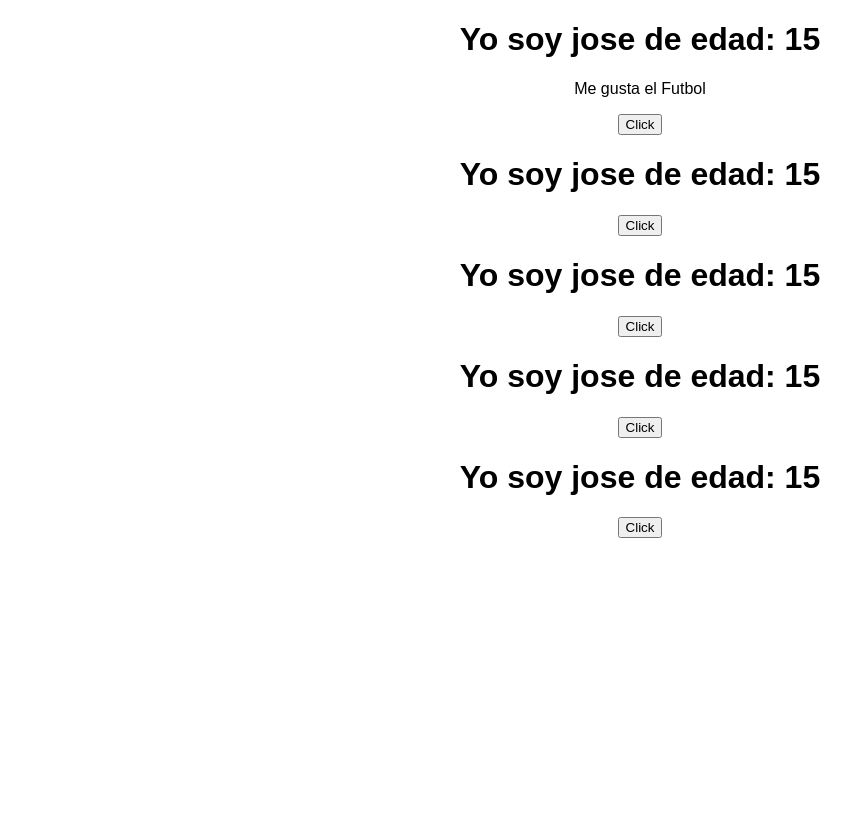
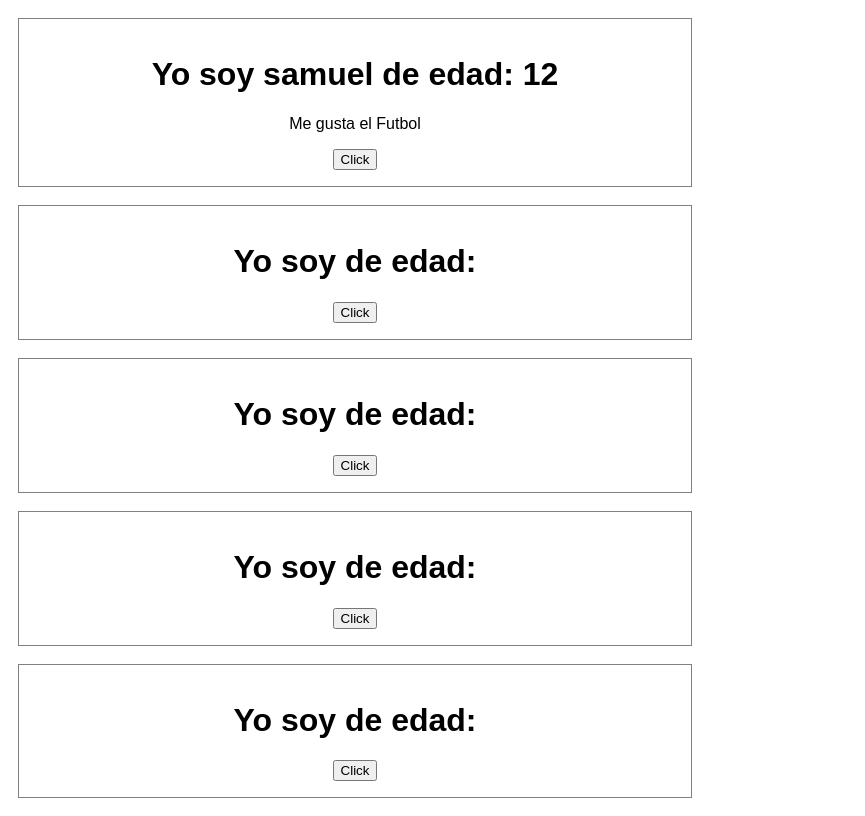
Before and after one commit to android-sos/react-udemy, a React (Create React App) app: page / in a window 1280 px wide. Shown: the whole page, without its empty margins (0-865 px from the left). Built offline with nearby package versions, Linux system fonts and the light colour scheme.

Commit message:
chore(): class 08

```diff
--- a/src/App.js
+++ b/src/App.js
@@ -1,15 +1,24 @@
 import React, { Component } from 'react';
 
-import Person from './class07/Person'
+import Person from './class09/Person'
 import './App.css';
 
 class App extends Component {
+  state = {
+    name:''
+  }
+  changeName = () => {
+    this.setState({name:'DDDD'});
+    console.log('sasas');
+  }
+
   render() {
+
     return (
       <div className="App">
 
         <Person name='samuel' age='12'>Me gusta el Futbol</Person>
-        <Person/>
+        <Person name={this.state.name} onClick = { this.changeName} />
         <Person/>
         <Person/>
         <Person/>
--- /dev/null
+++ b/src/class08/Person.js
@@ -0,0 +1,33 @@
+import React, {Component} from 'react'
+// Que son los eventos
+// Evento Click() y muta el stado
+
+class Person extends Component {
+    state = {
+        person: {
+            name:'jose',
+            age: 15
+        }
+    }
+
+    pesonOnClick = (name) => {
+        this.setState ({person: {
+            name: name,
+            age: 21
+        }});
+    }
+
+    render () {
+        return (
+            <div>
+                <h1>Yo soy {this.props.name } de edad: { this.props.age}</h1>
+                 <p>{this.props.children}</p>
+                 <button onClick={this.pesonOnClick.bind(this, 'xxxxx')}>Click</button>
+                 <button onClick={()=>this.pesonOnClick('yyyy')}>Click</button>
+                 <button onClick={()=> this.props.onClick() }>Click</button>
+            </div>
+        )
+    }
+}
+
+export default Person;
--- /dev/null
+++ b/src/class09/Person.css
@@ -0,0 +1,7 @@
+.Person {
+    width: 50%;
+    border: 1px  solid gray;
+    margin: 18px;
+    padding: 16px;
+    text-align: center;
+}
--- /dev/null
+++ b/src/class09/Person.js
@@ -0,0 +1,33 @@
+import React, {Component} from 'react'
+
+import './Person.css'
+// Que son los eventos
+// Evento Click() y muta el stado
+
+class Person extends Component {
+    state = {
+        person: {
+            name:'jose',
+            age: 15
+        }
+    }
+
+    pesonOnClick = (name) => {
+        this.setState ({person: {
+            name: name,
+            age: 21
+        }});
+    }
+
+    render () {
+        return (
+            <div className='Person'>
+                <h1>Yo soy {this.props.name } de edad: { this.props.age}</h1>
+                 <p>{this.props.children}</p>
+                 <button onClick={()=> this.props.onClick() }>Click</button>
+            </div>
+        )
+    }
+}
+
+export default Person;
```
